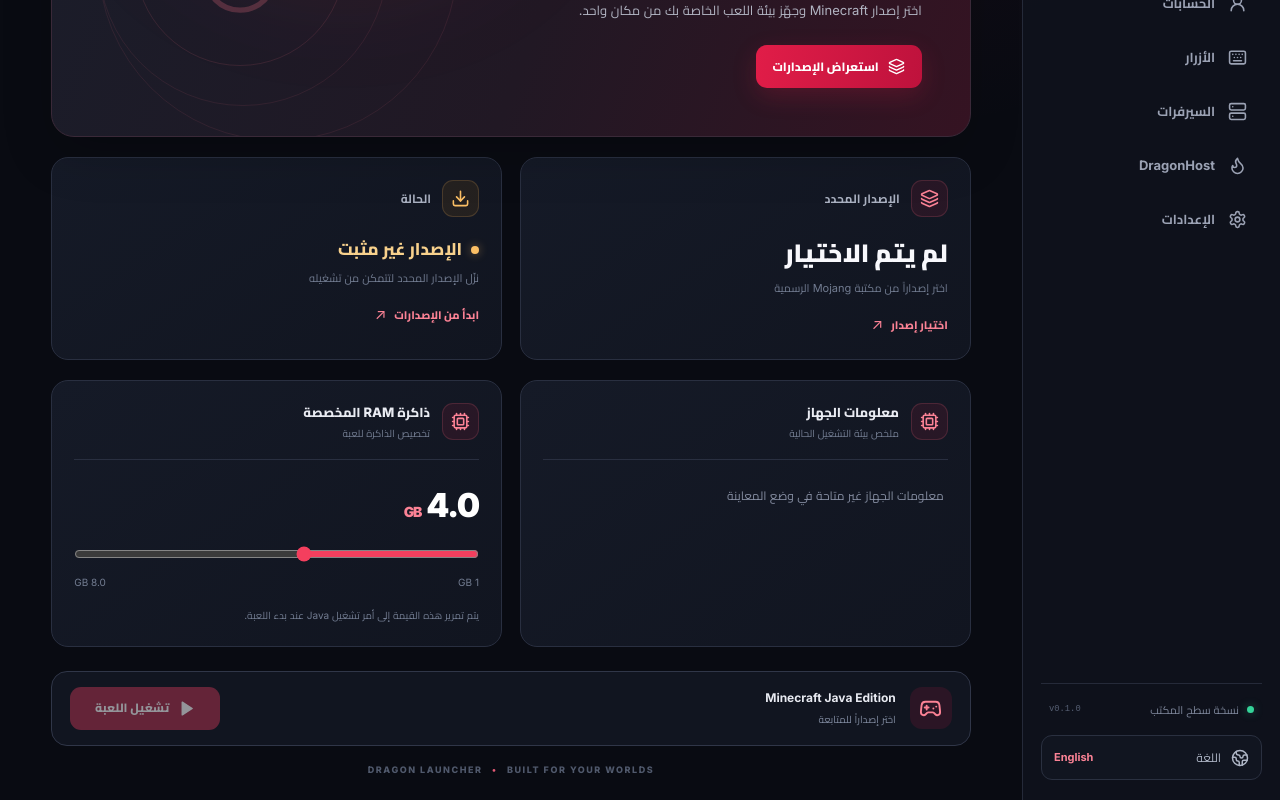
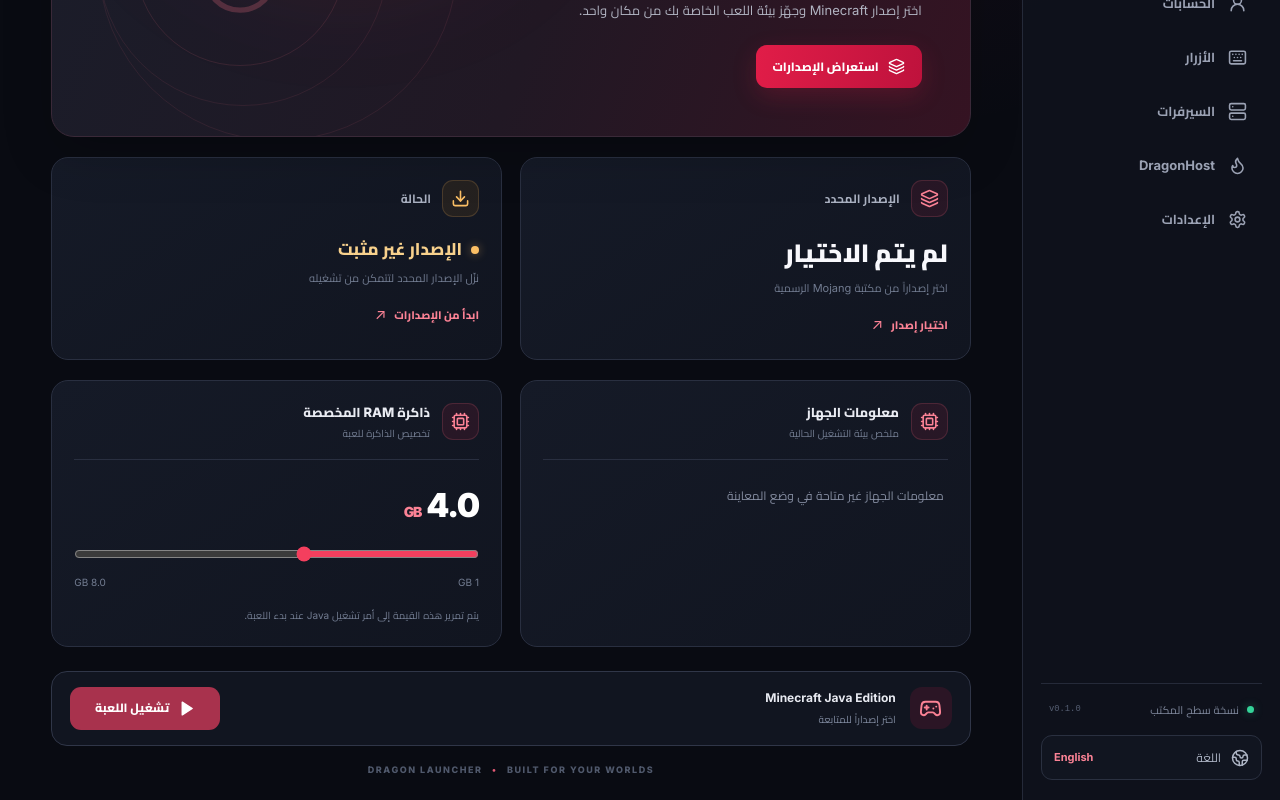
Before and after one commit to ahmadseaf700-byte/DRAGON-launcher, a React (Vite) app: page / in a window 1280 px wide. Shown: the part 452-1252 px from the top of the page. Built offline with nearby package versions, Linux system fonts and the light colour scheme.

Commit message:
fix(ui): keep Play actionable when setup is incomplete

```diff
--- a/src/App.tsx
+++ b/src/App.tsx
@@ -294,7 +294,7 @@ export default function App() {
                 <Square size={16} fill="currentColor" />{stoppingGame ? (lang === "ar" ? "جارٍ الإيقاف..." : "Stopping...") : (lang === "ar" ? "إيقاف" : "Stop")}
               </button>
             ) : (
-              <button className="play-button" onClick={() => void handlePlay()} disabled={launching || !selectedVersion || !native || !versionInstalled || checkingVersion} title={!native ? (lang === "ar" ? "يتطلب تطبيق سطح المكتب" : "Desktop app required") : !selectedVersion ? (lang === "ar" ? "اختر إصداراً أولاً" : "Select a version first") : !versionInstalled ? (lang === "ar" ? "ثبّت الإصدار أولاً" : "Install the version first") : ""}><Play size={17} fill="currentColor" />{launching ? (lang === "ar" ? "جارٍ التشغيل..." : "Launching...") : t.play}</button>
+              <button className="play-button" onClick={() => void handlePlay()} disabled={launching || checkingVersion} title={launching ? (lang === "ar" ? "جارٍ التشغيل" : "Launching") : checkingVersion ? (lang === "ar" ? "جارٍ التحقق من الإصدار" : "Checking version") : (lang === "ar" ? "اضغط لمعرفة ما يلزم لتشغيل اللعبة" : "Press to see what is needed to launch")}><Play size={17} fill="currentColor" />{launching ? (lang === "ar" ? "جارٍ التشغيل..." : "Launching...") : t.play}</button>
             )}
           </footer>
           <p className="footer-note">DRAGON LAUNCHER <span>•</span> BUILT FOR YOUR WORLDS</p>
```
